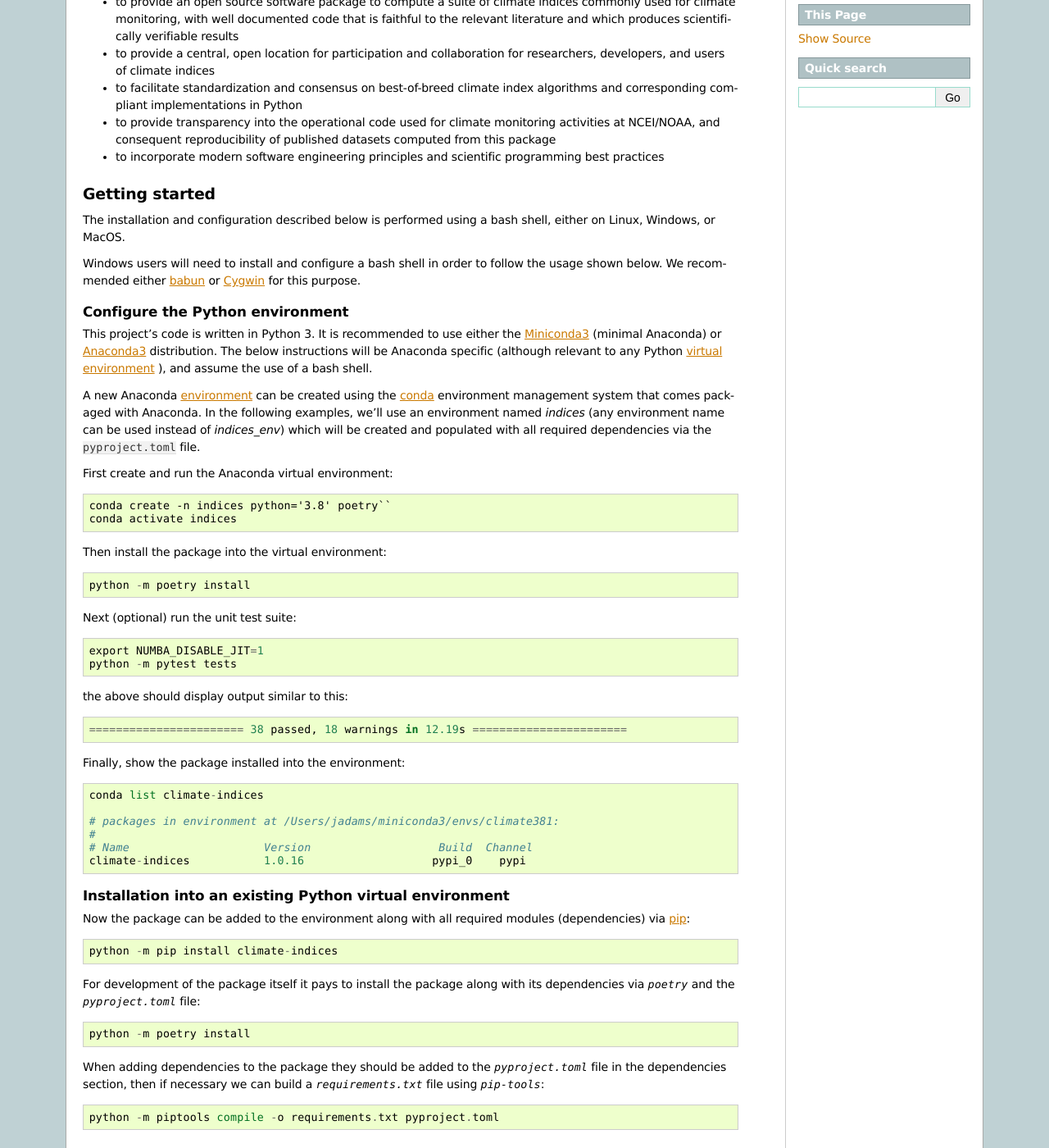
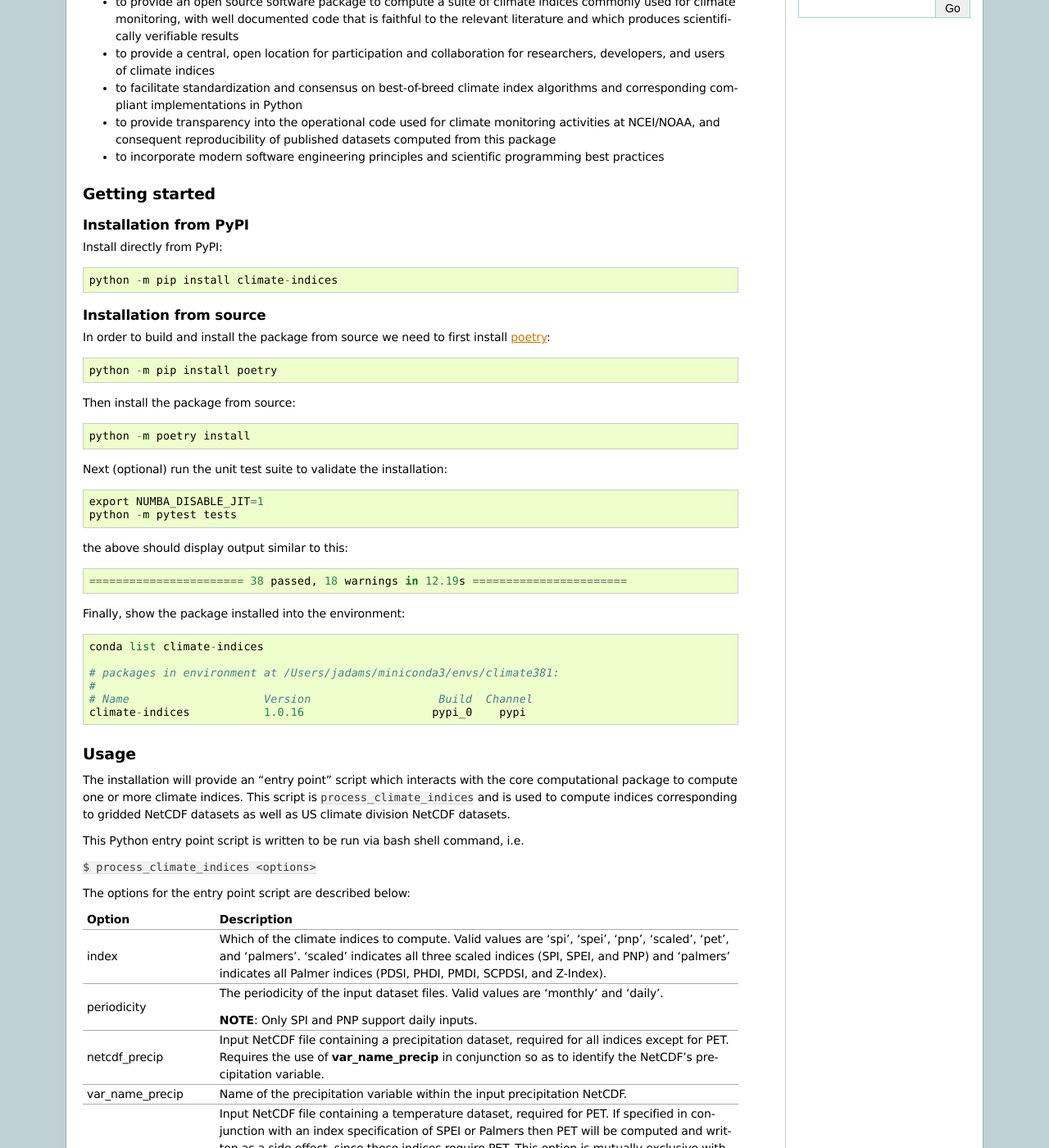
Before and after one commit to monocongo/climate_indices, a Sphinx documentation site: the page built from docs/index.rst, in a window 1280 px wide and 1400 px high, scrolled down 603 px. Shown: the whole window at 82% size. Built offline with Sphinx 7.4.7, drawn with Linux system fonts in a browser that asks for light colours; some of the changed text lies outside the part shown.

Commit message:
[522] simplified installation instructions, removed developers section (which was mostly redundant)

```diff
--- a/docs/index.rst
+++ b/docs/index.rst
@@ -71,39 +71,25 @@ with the following goals in mind:
 Getting started
 ---------------
 
-The installation and configuration described below is
-performed using a bash shell, either on Linux, Windows, or MacOS.
+Installation from PyPI
+^^^^^^^^^^^^^^^^^^^^^^^
 
-Windows users will need to install and configure a bash shell in order
-to follow the usage shown below. We recommended either
-`babun <https://babun.github.io/>`__ or `Cygwin <https://www.cygwin.com/>`__
-for this purpose.
+Install directly from PyPI::
 
-Configure the Python environment
-^^^^^^^^^^^^^^^^^^^^^^^^^^^^^^^^^
+    python -m pip install climate-indices
 
-This project's code is written in Python 3. It is recommended to use
-either the `Miniconda3 <https://conda.io/miniconda.html>`__ (minimal Anaconda) or
-`Anaconda3 <https://www.continuum.io/downloads>`__ distribution. The below instructions
-will be Anaconda specific (although relevant to any Python `virtual environment <https://virtualenv.pypa.io/en/stable/>`_
-), and assume the use of a bash shell.
+Installation from source
+^^^^^^^^^^^^^^
 
-A new Anaconda `environment <https://conda.io/docs/using/envs.html>`__ can be created
-using the `conda <https://conda.io/docs/>`_ environment management system that comes
-packaged with Anaconda. In the following examples, we'll use an environment named *indices*
-(any environment name can be used instead of *indices_env*) which will be created and
-populated with all required dependencies via the ``pyproject.toml`` file.
+In order to build and install the package from source we need to first install `poetry <https://python-poetry.org/>`__::
 
-First create and run the Anaconda virtual environment::
+    python -m pip install poetry
 
-   conda create -n indices python='3.8' poetry``
-   conda activate indices
-
-Then install the package into the virtual environment::
+Then install the package from source::
 
    python -m poetry install
 
-Next (optional) run the unit test suite::
+Next (optional) run the unit test suite to validate the installation::
 
     export NUMBA_DISABLE_JIT=1
     python -m pytest tests
@@ -122,27 +108,9 @@ Finally, show the package installed into the environment::
    climate-indices           1.0.16                   pypi_0    pypi
 
 
-Installation into an existing Python virtual environment
-^^^^^^^^^^^^^^^^^^^^^^^^^^^^^^^^^^^^^^^^^^^^^^^^^^^^^^^^
-Now the package can be added to the environment along with all required modules
-(dependencies) via `pip <https://pip.pypa.io/en/stable/>`_::
 
-    python -m pip install climate-indices
-
-For development of the package itself it pays to install the package along with its
-dependencies via `poetry` and the `pyproject.toml` file::
-
-    python -m poetry install
-
-When adding dependencies to the package they should be added to the `pyproject.toml`
-file in the dependencies section, then if necessary we can build a `requirements.txt` file
-using `pip-tools`::
-
-    python -m piptools compile -o requirements.txt pyproject.toml
-
-
-Indices Processing
-----------------------------------
+Usage
+---------
 
 The installation will provide an "entry point" script which interacts with the core
 computational package to compute one or more climate indices. This script is
@@ -420,38 +388,6 @@ The distribution fitting variables are written to the file specified by the `--s
 The second command also computes SPI but instead of computing the distribution fitting values
 it loads the pre-computed fitting values from the NetCDF file specified by the `--load_params`
 option.
-
-
-For Developers
----------------
-
-Download the code
-^^^^^^^^^^^^^^^^^
-
-Clone this repository:
-
-``$ git clone https://github.com/monocongo/climate_indices.git``
-
-Move into the source directory:
-
-``$ cd climate_indices``
-
-Within this directory, there are four subdirectories:
-
--  ``climate_indices``: main computational package
--  ``tests``: unit tests for the main package
--  ``notebooks``: Jupyter Notebooks describing the internals of the computational modules
--  ``docs``: documentation files
-
-Testing
-^^^^^^^
-
-Initially, all tests should be run for validation:
-
-``$ tox``
-
-If you run the above from the main branch and get an error then please
-send a report and/or add an issue, as all tests should pass.
 
 
 Get involved
```
Also changed, not shown: other parts of docs/index.rst (+2 -2 lines).
